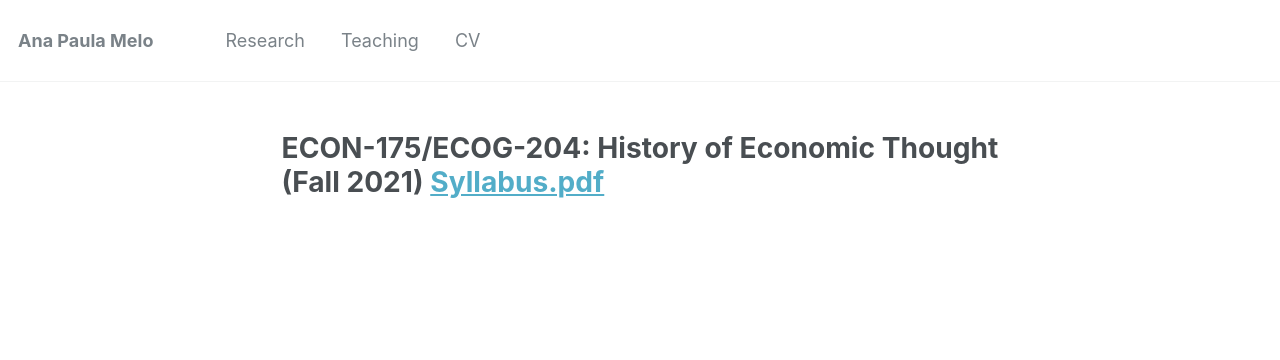
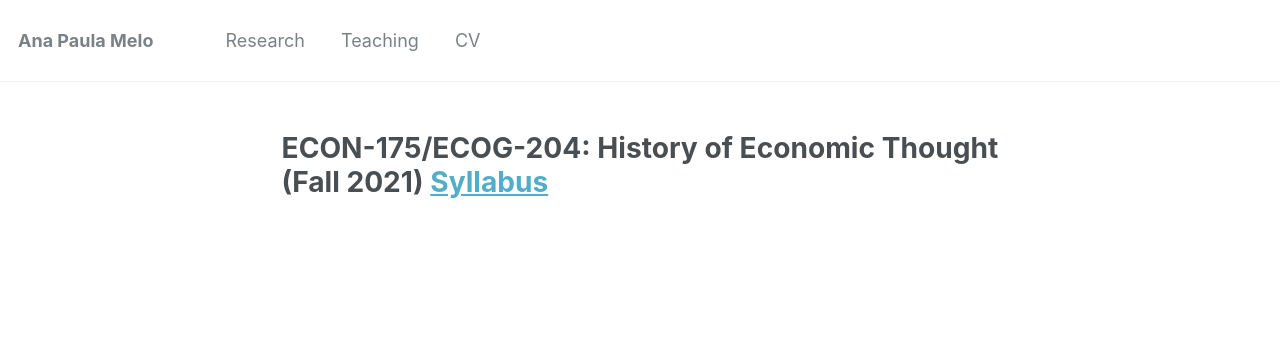
Before and after one commit to anapmelo/anapmelo.github.io, a Jekyll site: the page built from _pages/teaching.md, in a window 1280 px wide. Shown: the top 360 px of the page. Built offline with Jekyll 4.4.1, drawn with Linux system fonts in a browser that asks for light colours.

Commit message:
Update teaching.md

```diff
--- a/_pages/teaching.md
+++ b/_pages/teaching.md
@@ -8,4 +8,4 @@ redirect_from:
   - /teaching.html
 ---
 
-# ECON-175/ECOG-204: **History of Economic Thought** (Fall 2021) [Syllabus.pdf]()
+# ECON-175/ECOG-204: **History of Economic Thought** (Fall 2021) [Syllabus]()
```
